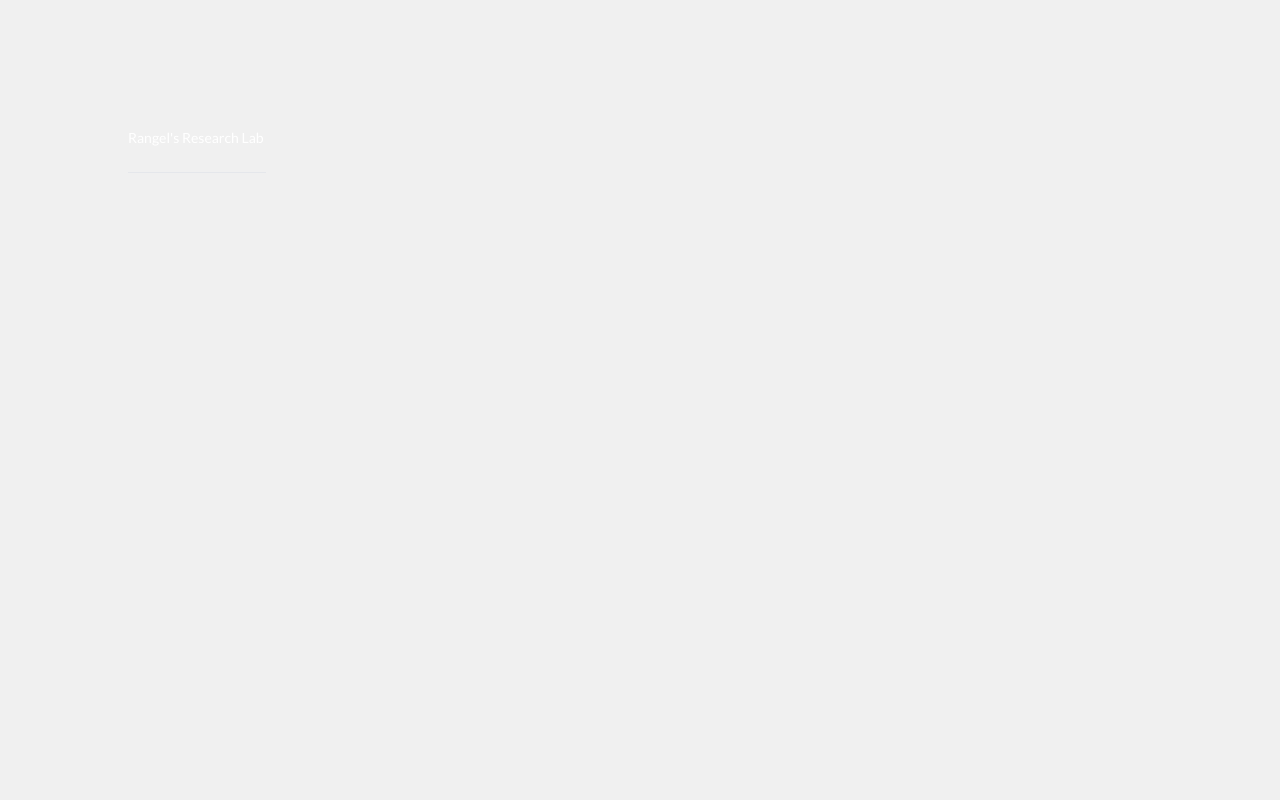
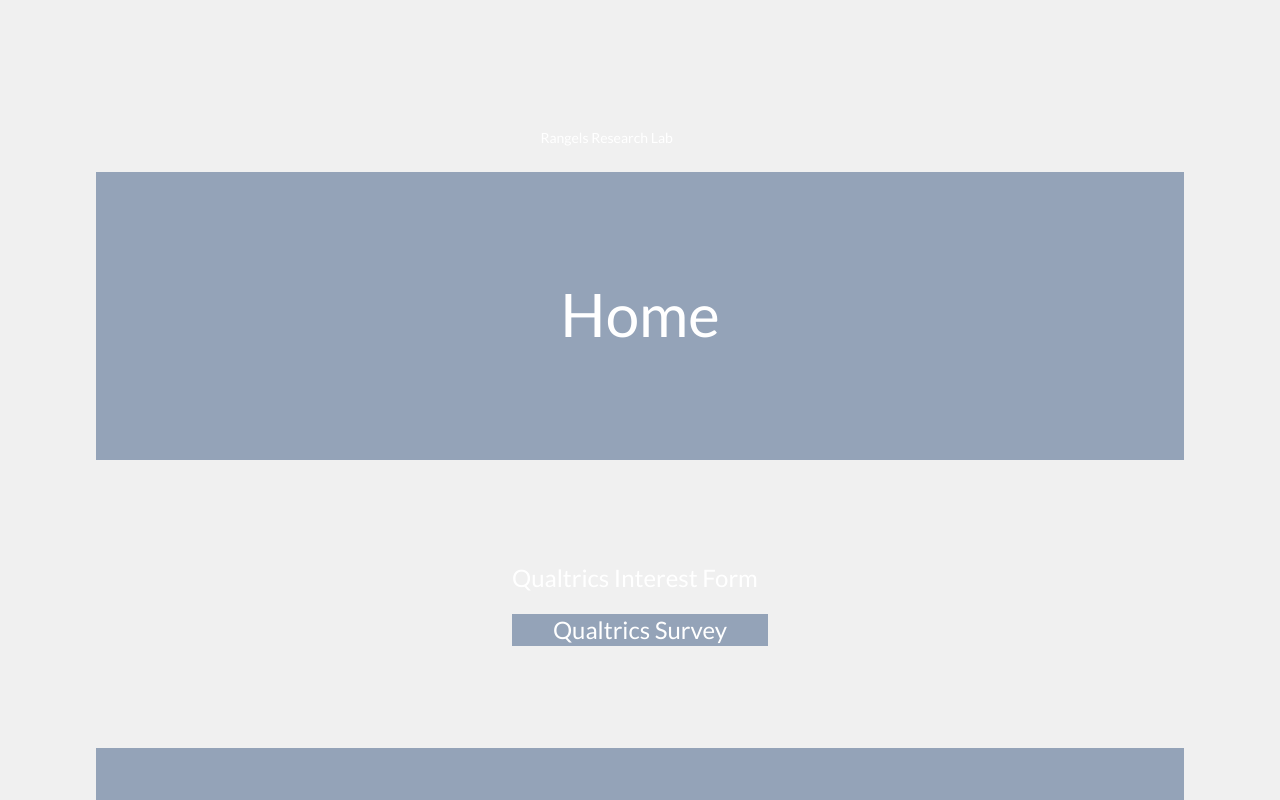
Before and after one commit to fullstackatbrown/rangel-research, a Next.js app: page /home in a window 1280 px wide. Shown: the top 800 px of the page. Built offline with nearby package versions, Linux system fonts and the light colour scheme.

Commit message:
added basic skeleton of homepage

```diff
--- a/src/pages/home.tsx
+++ b/src/pages/home.tsx
@@ -7,19 +7,32 @@ const lato = Lato({ subsets: ['latin'], weight: ["400"] })
 
 export default function Home() {
   return (
-    <main
-      className={`flex min-h-screen flex-col items-center justify-between p-24 ${lato.className}`}
-    >
-      <div className="z-10 max-w-5xl w-full items-center justify-between
-      font-mono text-sm lg:flex">
+    <main className={`w-screen min-h-screen flex-col items-center justify-between p-24 ${lato.className}`}>
+      <div className="bg-black max-w-5xl w-full font-mono text-sm">
         <p className={
           `fixed left-0 top-0 flex w-full justify-center
-          border-b pb-6 pt-8
-          dark:border-neutral-800
-          dark:from-inherit lg:static lg:w-auto ${lato.className}`
-        }>
-        Rangel's Research Lab&nbsp;
+           pb-6 pt-8 dark:from-inherit lg:static lg:w-auto ${lato.className}`}>
+        Rangels Research Lab&nbsp;
         </p>
+      </div>
+
+      <div className='bg-slate-400 w-full h-72 items-center'>
+
+        <h1 className="pt-28 bg-transparent flex justify-center text-6xl">Home</h1>
+
+      </div>
+
+      <div className='grid w-full h-72 flex justify-center items-center p-24'>
+
+        <h1 className="text-2xl w-64">Qualtrics Interest Form</h1>
+        <h1 className="mt-2 bg-slate-400 w-64 flex justify-center text-2xl">Qualtrics Survey</h1>
+
+      </div>
+
+      <div className='bg-slate-400 w-full h-72 flex p-10 flex items-center'>
+
+        <h1 className="bg-transparent flex text-4xl">Information</h1>
+        <p className="ml-10 bg-transparent"> Lorem ipsum dolor sit amet. Et velit facilis sed debitis deserunt et expedita nihil ut voluptate dicta qui eligendi omnis. Rem nostrum necessitatibus et cupiditate similique non pariatur eius hic nobis aspernatur ut aspernatur atque id consectetur assumenda ex numquam ratione. </p>
 
       </div>
     </main>
--- a/src/styles/globals.css
+++ b/src/styles/globals.css
@@ -1,7 +1,6 @@
 @tailwind base;
 @tailwind components;
 @tailwind utilities;
-@import url('https://fonts.googleapis.com/css2?family=Lato&display=swap');
 
 
 :root {
```
